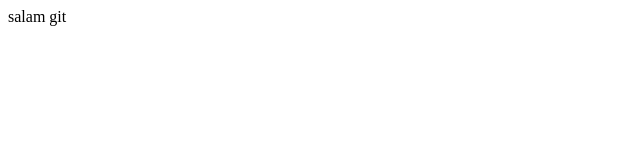
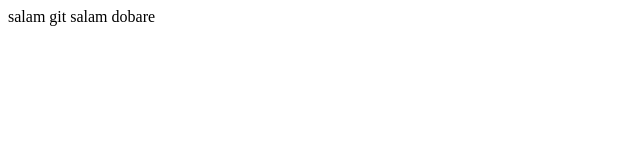
Before and after one commit to Mohamadreza-jabarzade/test, a plain HTML site: page index.html in a window 1280 px wide. Shown: the whole page, without its empty margins (0-640 px from the left). Drawn offline with Linux system fonts and the light colour scheme.

Commit message:
i added hi dobare

```diff
--- a/index.html
+++ b/index.html
@@ -7,5 +7,6 @@
 </head>
 <body>
     salam git
+    salam dobare
 </body>
 </html>
```
